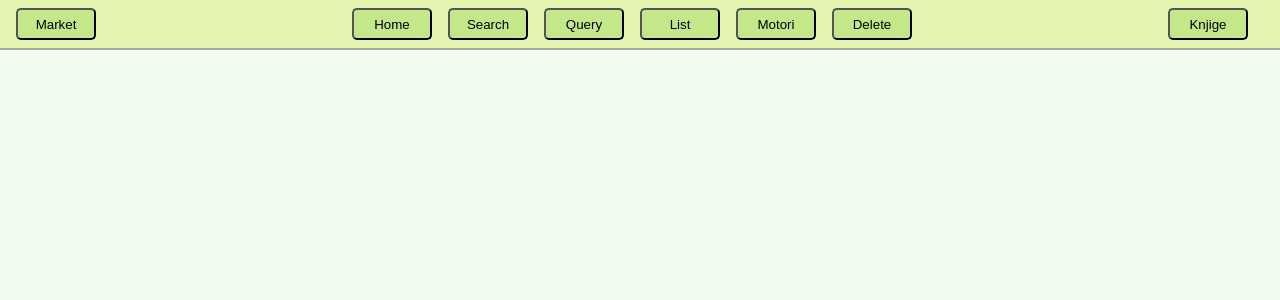
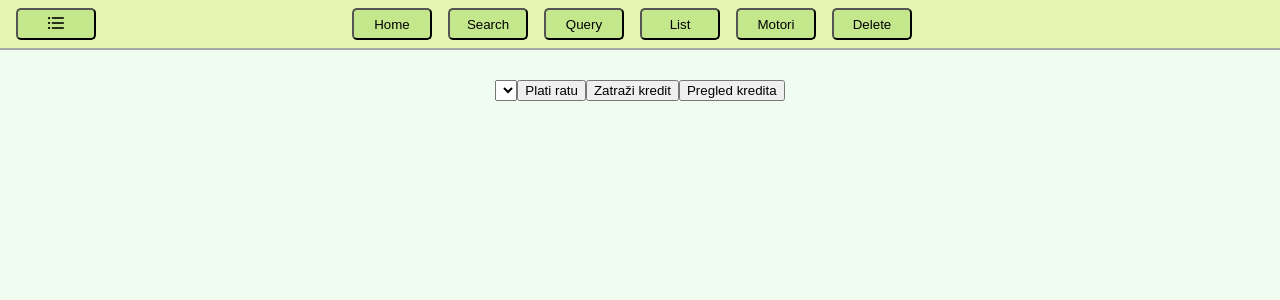
Before and after one commit to bozekekez/treningFront, a React (Create React App) app: page /credit/pay in a window 1280 px wide. Shown: the top 300 px of the page. Built offline with nearby package versions, Linux system fonts and the light colour scheme.

Commit message:
dodan meni na navigaciji, navigacija za kredite, popravljeni bugovi za pretragu kredita, pretrazivanje kredita pokazuje dokle je kredit otplacen

```diff
--- a/src/App.js
+++ b/src/App.js
@@ -24,6 +24,7 @@ import Cart from './Components/Cart/Cart';
 import Bank from './Components/Bank/Bank'
 import Credit from './Components/Credit/Credit';
 import CreditSearch from './Components/Credit/CreditSearch';
+import CreditPay from './Components/Credit/CreditPay';
 
 function App() {
   const [header, setHeader] = useState('auti');
@@ -101,8 +102,11 @@ function App() {
          <Route exact={true} path="/credit" render={() => (
           <Credit/>
         )}/>
-         <Route exact={true} path="/credit/search" render={() => (
+        <Route exact={true} path="/credit/search" render={() => (
           <CreditSearch/>
+        )}/>
+         <Route exact={true} path="/credit/pay" render={() => (
+          <CreditPay/>
         )}/>
       </ItemContext.Provider>
       </div>
--- a/src/Components/Credit/Credit.js
+++ b/src/Components/Credit/Credit.js
@@ -54,7 +54,8 @@ import {
               kamata: temp.toFixed(2),
               glavnicaGod: anuitet.toFixed(2),
               broj: i + 1,
-              ostatak: glavnica.toFixed(2)
+              ostatak: glavnica.toFixed(2),
+              payed: false
           })
 
 
@@ -64,6 +65,14 @@ import {
       }
       setPlan(tempPlan)
       setGenerate(true)
+    }
+
+    const plati = () =>{
+      history.push('/credit/pay')
+    }
+
+    const pregled = () =>{
+      history.push('/credit/search')
     }
 
     const uzmi = (e) =>{
@@ -101,6 +110,8 @@ import {
           </form>
           <button onClick={reset}>Reset</button>
           <button onClick={uzmi}>Uzmni kredit</button>
+          <button onClick={plati}>Plati kredit</button>
+          <button onClick={pregled}>Pregled kredita</button>
           <div >
           <div className="tablicaKreditTop">
             <label className="celije">Broj anuiteta:</label>
--- /dev/null
+++ b/src/Components/Credit/CreditPay.js
@@ -0,0 +1,90 @@
+import {
+    BrowserRouter as Router,
+    Switch,
+    Route,
+    Link,
+    useHistory,
+    useParams,
+  } from "react-router-dom";
+  import React, { useState, useEffect, useContext } from "react";
+  import './Credit.css'
+
+  const CreditPay = () => {
+      const [loaded, setLoaded] = useState(false);
+      const [credits, setCredits] = useState([]);
+      const [prikaz, setPrikaz] = useState([]);
+      const [generate, setGenerate] = useState(false);
+      const [message, setMessage] = useState()
+      const [ credit, setCredit] = useState();
+      let history = useHistory();
+    const getCredits = (e) =>{
+        e.preventDefault();
+        if(loaded === false)
+        {
+            fetch('http://localhost:3000/credit/search', {
+            method: 'get',
+            headers: {'Content-Type': 'application/json'}
+            }).then(resopnse => resopnse.json())
+            .then(temporary => {
+                setCredits(temporary)
+                setLoaded(true)
+            })
+        }
+    }
+
+    console.log(credits)
+
+    const handleCredits = (e) =>{
+        setCredit(e.target.value)
+    }
+
+    const handlePay = (e) => {
+        e.preventDefault();
+        fetch('http://localhost:3000/credit/pay', {
+        method: 'PATCH',
+        headers: {'Content-Type': 'application/json'},
+        body: JSON.stringify({
+                _id: credit,
+                payed: true
+            })
+        })
+        .then(resopnse => resopnse.json())
+        .then(article =>{
+            if (article === 'payed'){
+                    setMessage(`rata je plaćena`)
+                }
+        })
+    }
+
+    const handleCredit = () => {
+        history.push('/credit')
+    }
+
+    const handlePregled = () => {
+        history.push('/credit/search')
+    }
+
+    let render = [];
+
+    render = credits.map((member) => {
+        return(
+            <option key={member._id} value={member._id}>{member._id}</option>
+        )
+    })
+
+    return(
+        <div>
+
+        <div className="kreditSearch">
+            {message}
+            <select name="credits" id="credit" onChange={handleCredits} onClick={getCredits}>
+            {render}
+            </select>
+            <button onClick={handlePay}>Plati ratu</button>
+            <button onClick={handleCredit}>Zatraži kredit</button>
+            <button onClick={handlePregled}>Pregled kredita</button>
+        </div>
+        </div>
+    )
+  }
+  export default CreditPay;
--- a/src/Components/Credit/CreditSearch.js
+++ b/src/Components/Credit/CreditSearch.js
@@ -7,42 +7,46 @@ import {
   useParams,
 } from "react-router-dom";
 import React, { useState, useEffect, useContext } from "react";
-  import './Credit.css'
+import "./Credit.css";
 
 const CreditSearch = () => {
   const [loaded, setLoaded] = useState(false);
   const [credits, setCredits] = useState([]);
   const [prikaz, setPrikaz] = useState([]);
-      const [generate, setGenerate] = useState(false)
-      let url
-    const getCredits = (e) =>{
+  const [generate, setGenerate] = useState(false);
+  let history = useHistory();
+  let url;
+  const getCredits = (e) => {
     e.preventDefault();
-        if(loaded === false)
-        {
-            fetch('http://localhost:3000/credit/search', {
-            method: 'get',
-            headers: {'Content-Type': 'application/json'}
-            }).then(resopnse => resopnse.json())
-            .then(temporary => {
-                setCredits(temporary)
-                setLoaded(true)
+    if (loaded === false) {
+      fetch("http://localhost:3000/credit/search", {
+        method: "get",
+        headers: { "Content-Type": "application/json" },
       })
+        .then((resopnse) => resopnse.json())
+        .then((temporary) => {
+          setCredits(temporary);
+          setLoaded(true);
+        });
     }
+  };
+
+  console.log(credits);
+
+  const handleCredits = (e) => {
+    console.log("eo", e.target.value);
+    url = new URLSearchParams({ _id: e.target.value });
+  };
+  const handleShow = () => {
+    if(generate === true) {
+        setGenerate(false)
     }
-
-    console.log(credits)
-
-    const handleCredits = (e) =>{
-        console.log('eo', e.target.value)
-        url = new URLSearchParams ({_id: e.target.value})
-
-    }
-    const handleShow = () =>{
-            fetch('http://localhost:3000/credit/search?' + url, {
-            method: 'get',
-            headers: {'Content-Type': 'application/json'}
-            }).then(resopnse => resopnse.json())
-            .then(temporary => {
+    fetch("http://localhost:3000/credit/search?" + url, {
+      method: "get",
+      headers: { "Content-Type": "application/json" },
+    })
+      .then((resopnse) => resopnse.json())
+      .then((temporary) => {
         // let save = temporary.Array.map(member =>({
         //     'broj': member.broj,
         //     'anuitet': member.anuitet,
@@ -50,28 +54,47 @@ import {
         //     'glavnicaGod': member.glavnicaGod,
         //     'ostatak': member.ostatak
         // }))
-                console.log('11', temporary)
-                setPrikaz(temporary.niz)
-                setGenerate(true)
-            })
+        console.log("11", temporary);
+        if(temporary.niz !== undefined){
+            setPrikaz(temporary.niz);
+            setGenerate(true);
         }
+      });
+  };
 
-    console.log('22', prikaz)
+  const handlePay = () => {
+    history.push("/credit/pay");
+  };
+
+  const handleCredit = () => {
+    history.push("/credit");
+  };
+
+  console.log("22", prikaz);
   let render = [];
 
   render = credits.map((member) => {
-        return(
-            <option key={member._id} value={member._id}>{member._id}</option>
-        )
-    })
+    return (
+      <option key={member._id} value={member._id}>
+        {member._id}
+      </option>
+    );
+  });
 
-    return(
+  return (
     <div>
       <div className="kreditSearch">
-            <select name="credits" id="credit" onChange={handleCredits} onClick={getCredits}>
+        <select
+          name="credits"
+          id="credit"
+          onChange={handleCredits}
+          onClick={getCredits}
+        >
           {render}
         </select>
         <button onClick={handleShow}>Prikaži kredit</button>
+        <button onClick={handleCredit}>Zatraži kredit</button>
+        <button onClick={handlePay}>Plati kredit</button>
       </div>
       <div className="kreditSearchTable">
         <div className="tablicaKreditTopsSearch">
@@ -80,26 +103,32 @@ import {
           <label className="celije">Godišnja kamata:</label>
           <label className="celije">Godišnja glavnica:</label>
           <label className="celije">Preostala glavnica:</label>
+          <label className="celije">Plaćeno:</label>
         </div>
         <div>
-          { generate === true ?
-              prikaz.map(member => {
-                  return(
+          {generate === true ? (
+            prikaz.map((member) => {
+              return (
                 <div className="tablicaKredit">
                   <h4 className="celije">{member.broj}</h4>
                   <h4 className="celije">{member.anuitet}</h4>
                   <h4 className="celije">{member.kamata}</h4>
                   <h4 className="celije">{member.glavnicaGod}</h4>
                   <h4 className="celije">{member.ostatak}</h4>
+                  {member.payed === true ? (
+                    <h4 className="celije">plaćeno</h4>
+                  ) : (
+                    <h4 className="celije"></h4>
+                  )}
                 </div>
-                  )
+              );
             })
-            :
+          ) : (
             <></>
-          }
+          )}
         </div>
       </div>
     </div>
-    )
-  }
+  );
+};
 export default CreditSearch;
--- a/src/Components/Header/Header.css
+++ b/src/Components/Header/Header.css
@@ -120,6 +120,28 @@
     margin-bottom: 0;
 }
 
+.meni{
+  width: 1rem;
+}
+
+.meniDeploy{
+    margin-left: 1rem;
+    margin-top: 2.5rem;
+    position: fixed;
+    overflow: visible;
+    z-index: 9998;
+    display: flex;
+    flex-direction: column;
+}
+
+.meniBotun{
+
+}
+
+.headerParent{
+    display: flex;
+}
+
 .botunMarket{
     /* margin-right: 1rem;
     height: 2rem; */
--- a/src/Components/Header/Header.js
+++ b/src/Components/Header/Header.js
@@ -1,59 +1,129 @@
-import { BrowserRouter as Router, Switch, Route, Link, useHistory } from "react-router-dom";
-import React, { useState, useEffect, useContext } from 'react';
-import { ItemContext } from '../Context/Context'
-import './Header.css'
+import {
+  BrowserRouter as Router,
+  Switch,
+  Route,
+  Link,
+  useHistory,
+} from "react-router-dom";
+import React, { useState, useEffect, useContext } from "react";
+import { ItemContext } from "../Context/Context";
+import "./Header.css";
+import list from './list.png'
 
 const Header = () => {
-    const {header, setHeader} = useContext(ItemContext);
-    let history = useHistory();
+  const { header, setHeader } = useContext(ItemContext);
+  const [meni, setMeni] = useState(false)
+  let history = useHistory();
 
-    const handleClick = () => {
-        history.push('/');
+  const handleClick = () => {
+    history.push("/");
+  };
+
+  const handleSearch = () => {
+    history.push("/search");
+  };
+
+  const handleList = () => {
+    history.push("/list");
+  };
+
+  const handleQuery = () => {
+    history.push("/query");
+  };
+
+  const handleMotori = () => {
+    history.push("/motori");
+  };
+
+  const handleDelete = () => {
+    history.push("/delete");
+  };
+
+  const handleKnjige = () => {
+    setHeader("knjige");
+    document.body.style = "background: rgb(198, 242, 248)";
+    history.push("/books");
+  };
+
+  const handleLogin = () => {
+    setHeader("market");
+    document.body.style = "background: #e6e6ff";
+    history.push("/market");
+  };
+
+  const handleMeni = () => {
+    if(meni === false){
+      setMeni(true)
     }
+    if (meni === true) {
+      setMeni(false)
+    }
+  }
 
-    const handleSearch = () =>{
-        history.push('/search');
-    }
+  const handleAuti = () =>{
+    setHeader('auti');
+    document.body.style = 'background: honeydew';
+    history.push('/');
+  }
 
-    const handleList = () =>{
-        history.push('/list');
-    }
+  const handleBanka = () =>{
+    history.push('banka/');
+  }
 
-    const handleQuery = () =>{
-        history.push('/query');
-    }
+  const handleKredit = () =>{
+    history.push('/credit');
+  }
 
-    const handleMotori = () =>{
-        history.push('/motori');
-    }
 
-    const handleDelete = () =>{
-        history.push('/delete');
-    }
 
-    const handleKnjige = () =>{
-        setHeader('knjige');
-        document.body.style = 'background: rgb(198, 242, 248)';
-        history.push('/books');
-    }
+  return (
+    <div className="headerParent">
+    <div className="navbar">
+      <button className="botun2" onClick={handleMeni}>
+        <img className="meni" src={list}/>
+      </button>
 
-    const handleLogin = () => {
-        setHeader('market');
-        document.body.style = 'background: #e6e6ff';
-        history.push('/market');
-    }
-
-return(
-    <div className="navbar">
-        <button className="botun2" onClick={handleLogin}>Market</button>
-        <button className="botun" onClick={handleClick}>Home</button>
-        <button className="botun" onClick={handleSearch}>Search</button>
-        <button className="botun" onClick={handleQuery}>Query</button>
-        <button className="botun" onClick={handleList}>List</button>
-        <button className="botun" onClick={handleMotori}>Motori</button>
-        <button className="botun" onClick={handleDelete}>Delete</button>
-        <button className="botun1" onClick={handleKnjige}>Knjige</button>
+      {/* <button className="botun2" onClick={handleLogin}>
+        eo
+      </button> */}
+      <button className="botun" onClick={handleClick}>
+        Home
+      </button>
+      <button className="botun" onClick={handleSearch}>
+        Search
+      </button>
+      <button className="botun" onClick={handleQuery}>
+        Query
+      </button>
+      <button className="botun" onClick={handleList}>
+        List
+      </button>
+      <button className="botun" onClick={handleMotori}>
+        Motori
+      </button>
+      <button className="botun" onClick={handleDelete}>
+        Delete
+      </button>
+      {/* <button className="botun1" onClick={handleKnjige}>
+        Knjige
+      </button> */}
     </div>
-)
-}
+    { meni === true ?
+      <div className="meniDeploy">
+        <button className="meniBotun" onClick={handleKnjige}>
+        Knjige
+      </button>
+      <button className="meniBotun" onClick={handleLogin}>
+        Market
+      </button>
+      <button className="meniBotun" onClick={handleAuti}>Auti</button>
+      <button className="meniBotun" onClick={handleBanka}>Banka</button>
+      <button className="meniBotun" onClick={handleKredit}>Kredit</button>
+      </div>
+      :
+      <></>
+      }
+    </div>
+  );
+};
 export default Header;
--- a/src/Components/Header/HeaderKnjige.js
+++ b/src/Components/Header/HeaderKnjige.js
@@ -2,9 +2,11 @@ import { BrowserRouter as Router, Switch, Route, Link, useHistory } from "react-
 import React, { useState, useEffect, useContext } from 'react';
 import { ItemContext } from '../Context/Context'
 import './Header.css'
+import list from './list.png'
 
 const Header = () => {
     const {header, setHeader} = useContext(ItemContext);
+    const [meni, setMeni] = useState(false)
     let history = useHistory();
 
     const handleAdd = () =>{
@@ -27,17 +29,65 @@ const Header = () => {
 
     const handleMarket = () => {
         setHeader('market');
-        document.body.style = 'background: rgb(248, 244, 250);';
+        document.body.style = 'background: #e6e6ff';
         history.push('/market');
     }
+    const handleKnjige = () => {
+        setHeader("knjige");
+        document.body.style = "background: rgb(198, 242, 248)";
+        history.push("/books");
+      };
+
+      const handleLogin = () => {
+        setHeader("market");
+        document.body.style = "background: #e6e6ff";
+        history.push("/market");
+      };
+
+      const handleMeni = () => {
+        if(meni === false){
+          setMeni(true)
+        }
+        if (meni === true) {
+          setMeni(false)
+        }
+      }
+
+      const handleBanka = () =>{
+        history.push('banka/');
+      }
+
+      const handleKredit = () =>{
+        history.push('/credit');
+      }
+
 
 return (
+    <div>
     <div className="navbarKnjige">
-        <button className="botun2Knjige" onClick={handleMarket}>Market</button>
+        <button className="botun2" onClick={handleMeni}>
+        <img className="meni" src={list}/>
+      </button>
         <button className="botunKnjige" onClick={handleAdd}>Add Book</button>
         <button className="botunKnjige" onClick={handleAddAuthor}>Add Author</button>
         <button className="botunKnjige" onClick={handleFilter}>Filter</button>
-        <button className="botun1Knjige" onClick={handleAuti}>Auti</button>
+
+    </div>
+    { meni === true ?
+      <div className="meniDeploy">
+        <button className="meniBotun" onClick={handleKnjige}>
+        Knjige
+      </button>
+      <button className="meniBotun" onClick={handleLogin}>
+        Market
+      </button>
+      <button className="meniBotun" onClick={handleAuti}>Auti</button>
+      <button className="meniBotun" onClick={handleBanka}>Banka</button>
+      <button className="meniBotun" onClick={handleKredit}>Kredit</button>
+      </div>
+      :
+      <></>
+      }
     </div>
 )
 }
--- a/src/Components/Header/HeaderMarket.js
+++ b/src/Components/Header/HeaderMarket.js
@@ -2,9 +2,11 @@ import { BrowserRouter as Router, Switch, Route, Link, useHistory } from "react-
 import React, { useState, useEffect, useContext } from 'react';
 import { ItemContext } from '../Context/Context'
 import './Header.css'
+import list from './list.png'
 
 const HeaderMarket = () => {
     const {header, setHeader, logged, setLogged, basket} = useContext(ItemContext);
+    const [meni, setMeni] = useState(false)
     let history = useHistory();
 
     const handleLogin = () =>{
@@ -43,10 +45,30 @@ const HeaderMarket = () => {
         history.push('/market/cart')
     }
 
+  const handleMeni = () => {
+    if(meni === false){
+      setMeni(true)
+    }
+    if (meni === true) {
+      setMeni(false)
+    }
+  }
+
+  const handleBanka = () =>{
+    history.push('/banka');
+  }
+
+  const handleKredit = () =>{
+    history.push('/credit');
+  }
+
     console.log(logged)
 return (
+    <div>
     <div className="navbarMarket">
-        <button className="botun2Market" onClick={handleKnjige}>Knjige</button>
+        <button className="botun2" onClick={handleMeni}>
+        <img className="meni" src={list}/>
+      </button>
         { logged === '' || logged === undefined?
             <button className="botunMarket" onClick={handleLogin}>Login</button>
         :logged !== ''?
@@ -60,7 +82,23 @@ return (
         }
         <button className="botunMarket" onClick={handleMarket}>Market</button>
         <button className="botunMarket" onClick={handleCart} >{basket}</button>
-        <button className="botun1Market" onClick={handleAuti}>Auti</button>
+
+    </div>
+        { meni === true ?
+      <div className="meniDeploy">
+        <button className="meniBotun" onClick={handleKnjige}>
+        Knjige
+      </button>
+      <button className="meniBotun" onClick={handleLogin}>
+        Market
+      </button>
+      <button className="meniBotun" onClick={handleAuti}>Auti</button>
+      <button className="meniBotun" onClick={handleBanka}>Banka</button>
+      <button className="meniBotun" onClick={handleKredit}>Kredit</button>
+      </div>
+      :
+      <></>
+      }
     </div>
 )
 }
```
Also changed, not shown: src/Components/Header/list.png (added). Lines whose indentation alone changed are shown as unchanged.
